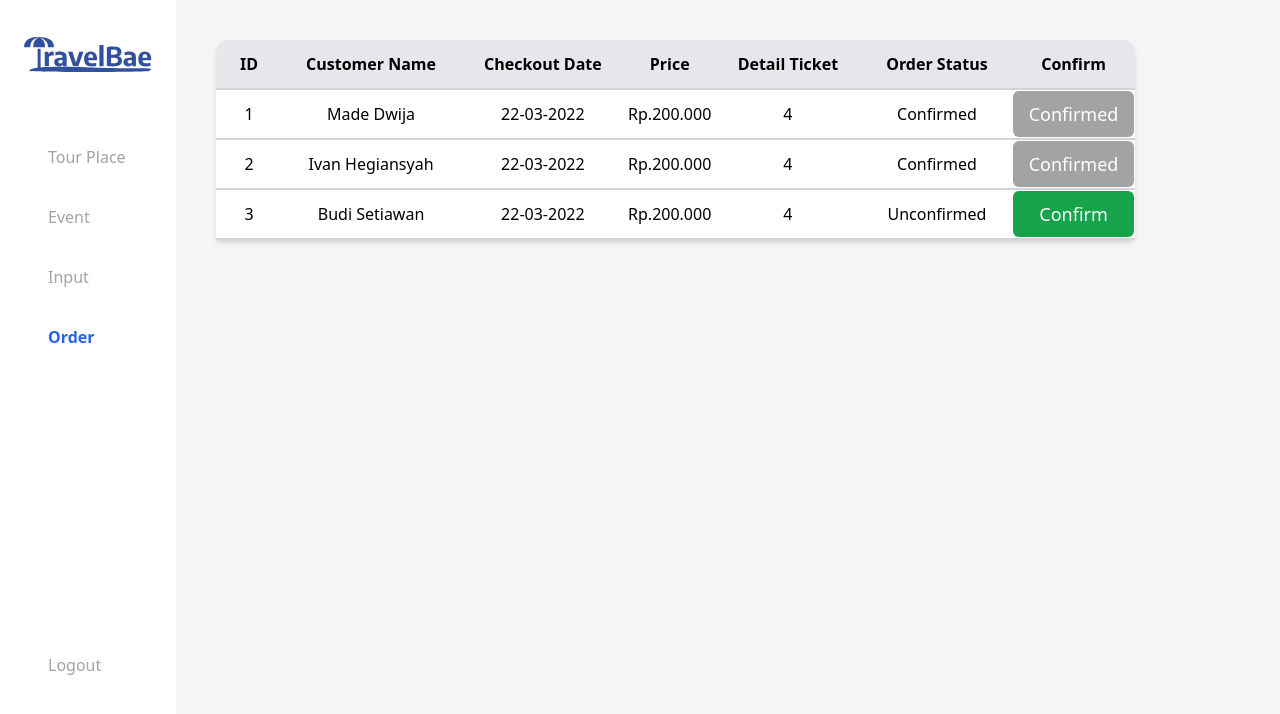
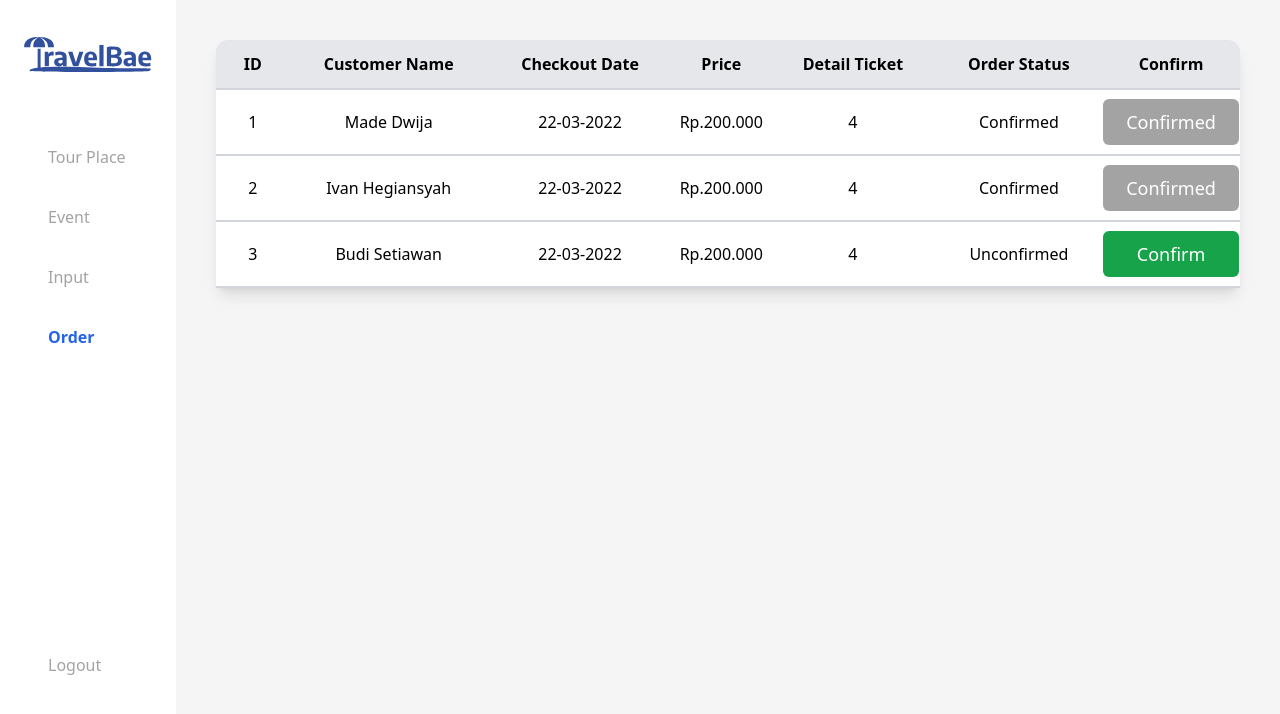
Before and after one commit to TravelBae/TravelBae-FrontEnd, a React (Create React App) app: page /order in a window 1280 px wide. Shown: the top 714 px of the page. Built offline with nearby package versions, Linux system fonts and the light colour scheme; some icons are missing.

Commit message:
center tab & edit padding

```diff
--- a/src/pages/Admin/Event.jsx
+++ b/src/pages/Admin/Event.jsx
@@ -7,8 +7,8 @@ export default function Event(props) {
   return (
     <>
       <Layout sidebar={<Sidebar />} mainClassName={"bg-neutral-100"}>
-        <div className="mx-10 mt-10">
-          <table className="table-auto text-center shadow-md overflow-hidden rounded-t-xl">
+        <div className="flex justify-center mx-10 mt-10">
+          <table className="table-auto w-full text-center shadow-lg overflow-hidden rounded-t-xl">
             <thead className="bg-gray-200">
               <tr className="border-b-2 border-gray-300">
                 {tableEventHeader.map((h, i) => {
@@ -37,7 +37,7 @@ export default function Event(props) {
                         return <td key={j}>{data}</td>;
                       }
                     })}
-                    <td>
+                    <td className="pr-4">
                       <div className="flex flex-col">
                         <Button
                           text={"Update"}
--- a/src/pages/Admin/Order.jsx
+++ b/src/pages/Admin/Order.jsx
@@ -7,8 +7,8 @@ export default function Order(props) {
   return (
     <>
       <Layout sidebar={<Sidebar />} mainClassName={"bg-neutral-100"}>
-        <div className="mx-10 mt-10">
-          <table className="table-auto text-center shadow-md overflow-hidden rounded-t-xl">
+        <div className="flex justify-center mx-10 mt-10">
+          <table className="table-auto w-full text-center shadow-lg overflow-hidden rounded-t-xl">
             <thead className="bg-gray-200">
               <tr className="border-b-2 border-gray-300">
                 {tableOrderHeader.map((h, i) => {
@@ -26,7 +26,7 @@ export default function Order(props) {
                 return (
                   <tr className="border-b-2 border-gray-300" key={i}>
                     {Object.values(obj).map((data, j) => {
-                      return <td key={j}>{data}</td>;
+                      return <td key={j} className="py-5">{data}</td>;
                     })}
                     <td>
                       {obj.orderStatus === "Unconfirmed" ? (
--- a/src/pages/Admin/TourPlace.jsx
+++ b/src/pages/Admin/TourPlace.jsx
@@ -10,7 +10,7 @@ export default function TourPlace(props) {
     <>
       <Layout sidebar={<Sidebar />} mainClassName={"bg-neutral-100"}>
         <div className="mx-10 mt-10">
-          <table className="table-auto text-center shadow-md overflow-hidden rounded-t-xl">
+          <table className="table-auto text-center shadow-lg overflow-hidden rounded-t-xl">
             <thead className="bg-gray-200">
               <tr className="border-b-2 border-gray-300">
                 {tableTourHeader.map((h, i) => {
--- a/src/pages/Login/Login.jsx
+++ b/src/pages/Login/Login.jsx
@@ -19,7 +19,9 @@ export default function Login(props) {
     <div className="flex">
       <img src={login} alt="login" className="h-screen" />
       <div className="flex flex-col ml-80">
-        <img src={title} alt="logo" className="mt-8 mb-24 w-72" />
+        <div className="flex justify-center mx-10 mt-10">
+          <img src={title} alt="logo" className="mt-8 mb-24 w-72" />
+        </div>
         <form className="w-96">
           <Input
             name={"username"}
--- a/src/pages/Owner/ReportOwner.jsx
+++ b/src/pages/Owner/ReportOwner.jsx
@@ -6,8 +6,8 @@ export default function ReportOwner(props) {
   return (
     <>
       <Layout sidebar={<SidebarOwner />} mainClassName={"bg-neutral-100"}>
-        <div className="mx-10 mt-10">
-          <table className="table-auto text-center shadow-md overflow-hidden rounded-t-xl">
+        <div className="flex justify-center mx-10 mt-10">
+          <table className="table-auto w-full text-center shadow-lg overflow-hidden rounded-t-xl">
             <thead className="bg-gray-200">
               <tr className="border-b-2 border-gray-300">
                 {tableReportHeader.map((h, i) => {
@@ -26,7 +26,7 @@ export default function ReportOwner(props) {
                   <tr className="border-b-2 border-gray-300" key={i}>
                     {Object.values(obj).map((data, j) => {
                       return (
-                        <td key={j} className="p-2">
+                        <td key={j} className="p-2 py-5">
                           {data}
                         </td>
                       );
--- a/src/pages/UserRole/UserRole.jsx
+++ b/src/pages/UserRole/UserRole.jsx
@@ -12,7 +12,9 @@ export default function UserRole(props) {
     <div className="flex">
       <img src={login} alt="login" className="h-screen" />
       <div className="flex flex-col ml-80">
-        <img src={logo} alt="logo" className="mt-8 mb-24 w-72" />
+        <div className="flex justify-center mx-10 mt-10">
+          <img src={logo} alt="logo" className="mt-8 mb-24 w-72" />
+        </div>
         <p className="text-4xl mb-16">Who are you? </p>
         <Button
           text={"Owner"}
```
